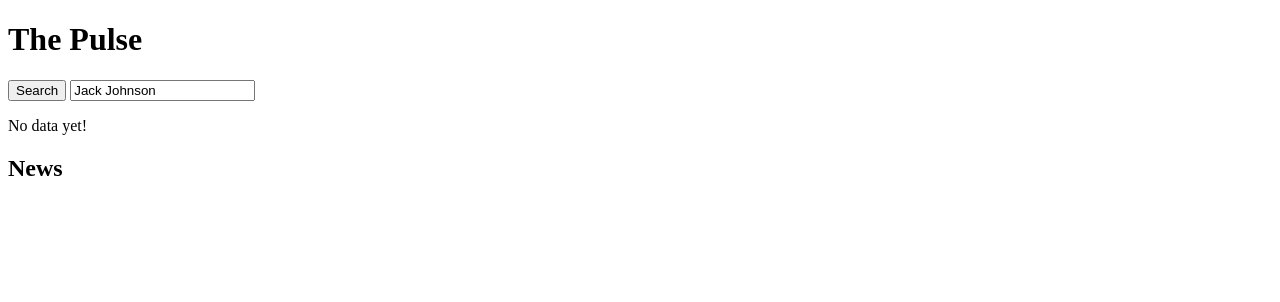
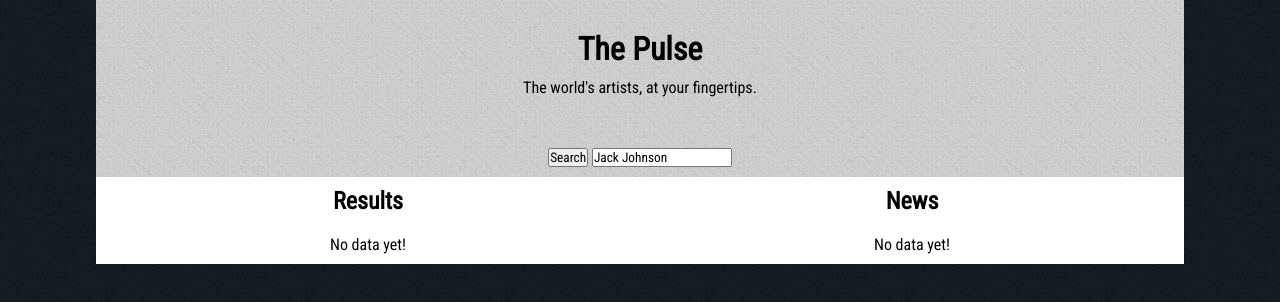
Before and after one commit to FarNug-Projects/ThePulse, a plain HTML site: page index.html in a window 1280 px wide. Drawn offline with nearby package versions, Linux system fonts and the light colour scheme.

Commit message:
Fixed the conflicts and added everything into the app

```diff
--- /dev/null
+++ b/css/style.css
@@ -0,0 +1,55 @@
+* {
+	margin: 0;
+	padding: 0;
+	font-family: 'Roboto Condensed', sans-serif;
+}
+
+body {
+	background-image: url("../images/noisy_net.png");
+}
+
+.header {
+	margin: 0 auto;
+	padding: 30px;
+	text-align: center;
+}
+
+.display {
+	margin: 0 auto;
+	width: 85%;
+	background-image: url("../images/retro_intro.png");
+}
+
+.albumContainer {
+	margin: 0;
+	width: 50%;
+	height: 100%;
+	background: white;
+	float: left;
+}
+
+.album {
+	margin: 0 auto;
+	padding: 20px;
+	width: 75%;
+}
+
+.newsContainer {
+	margin: 0;
+	width: 50%;
+	height: 100%;
+	background: white;
+	float: right;
+}
+
+.newsContainer article {
+	margin: 0 auto;
+	padding: 20px;
+	width: 75%;
+}
+
+.controls, h2, p {
+	margin: 0 auto;
+	padding: 10px;
+	text-align: center;
+}
--- a/index.html
+++ b/index.html
@@ -5,6 +5,10 @@
  	<title>The Pulse</title>
 	<!-- Import jQuery -->
    <script src="http://ajax.googleapis.com/ajax/libs/jquery/1.10.2/jquery.min.js"></script>
+   <!-- Google WebFont -->
+   <link href='http://fonts.googleapis.com/css?family=Roboto+Condensed' rel='stylesheet' type='text/css'>
+   <!-- CSS pages -->
+   <link rel="stylesheet" type="text/css" href="css/style.css"/>
    <link rel="stylesheet" type="text/css" href="css/album-preview.css"/>
 
 
@@ -22,9 +26,6 @@
 		//clean the search term
 		cleanSearchTerm();
 
-		$("#album").fadeOut(250);
-		$("#news").fadeOut(250);
-
 		// call the spotify and echonest web services, and download the files for each
 		(function(){
 			spotifySearch(searchedArtist);
@@ -35,6 +36,10 @@
 			echonestSearch(searchedArtist, 5);
 			echonestLoaded = true;
 		})();
+
+		$("#album").fadeOut(250);
+		$("#news").fadeOut(250);
+
 	}
 
 	function cleanSearchTerm(){
@@ -47,7 +52,8 @@
 		// if there's no band to search then bail out of the function (return does this)
 		if(searchedArtist.length < 1) return;
 
-		document.querySelector("#loading").innerHTML = "<b>Searching for " + searchedArtist + "</b>";
+		document.querySelector("#content").innerHTML = "<p>Searching for " + searchedArtist + "</p>";
+		document.querySelector("#news").innerHTML = "<p>Searching for " + searchedArtist + "</p>";
 
 		// replace spaces the user typed in the middle of the term with %20
 		// %20 is the hexadecimal value for a space
@@ -81,26 +87,36 @@
 
 </head>
 <body>
+	<div class="display">
+		<div class="header">
 			<h1>The Pulse</h1>
-
-
-	<button type="button" id="search">Search<br /></button>
-	<input id="searchterm" type="text" size="20" maxlength="20" value="Jack Johnson" />
-
-	<div id="loading">
-		<p>No data yet!</p>
+			<p>The world's artists, at your fingertips.</p>
 		</div>
 
-	<div id="results">
-		<div id="album">
+		<div class="controls">
+			<button type="button" id="search">Search<br /></button>
+			<input id="searchterm" type="text" size="20" maxlength="20" value="Jack Johnson"/>
 		</div>
 
-		<h2>News</h2>
-		<div id="news">
+		<div class="albumContainer">
+			<h2>Results</h2>
+			<div id="content">
+				<p>No data yet!</p>
 			</div>
 		</div>
 
+		<div class="newsContainer">
+			<h2>News</h2>
+			<div id="news">
+				<p>No data yet!</p>
+			</div>
+		</div>
+	</div>
 	<script src="js/SpotifyManager.js"></script>
 	<script src="js/EchonestManager.js"></script>
+	<!--
+		Need to site sources either in the footer or on a separate page
+		http://subtlepatterns.com/noisy-net/
+	-->
 </body>
 </html>
--- a/js/SpotifyManager.js
+++ b/js/SpotifyManager.js
@@ -203,8 +203,8 @@
 					bigString += line;
 				}
 			}*/
-			document.querySelector("#album").innerHTML = html;
-			document.querySelector("#loading").innerHTML = "";
+			document.querySelector("#content").innerHTML = html;
+			//document.querySelector("#loading").innerHTML = "";
 
 			$("#album").fadeIn(1000);
 	}
```
Also changed, not shown: images/noisy_net.png (added), images/retro_intro.png (added). Lines whose indentation alone changed are shown as unchanged.
